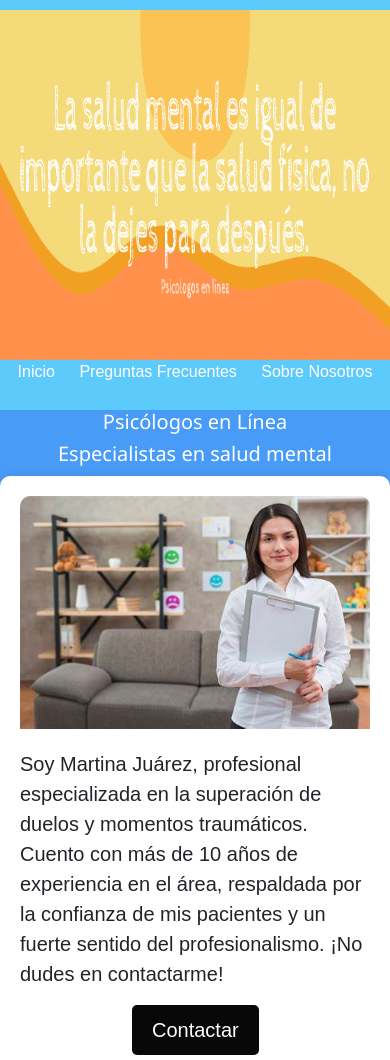
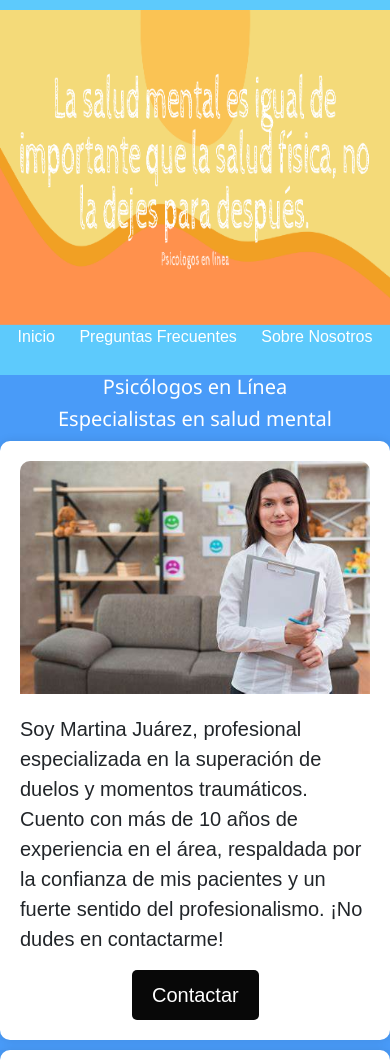
Before and after one commit to Jacqueline2801/psicologos.enlinea, a website: page index.html in a window 390 px wide. Shown: the top 1060 px of the page. Drawn offline with nearby package versions, Linux system fonts and the light colour scheme.

Commit message:
guardar cambios

```diff
--- a/css/style.css
+++ b/css/style.css
@@ -44,7 +44,7 @@ body {
 @media (max-width: 600px) {
   .logo-container {
     width: 100%;
-    min-height: 350px;
+    min-height: 315px;
   }
   .img1,
   .img2 {
```
